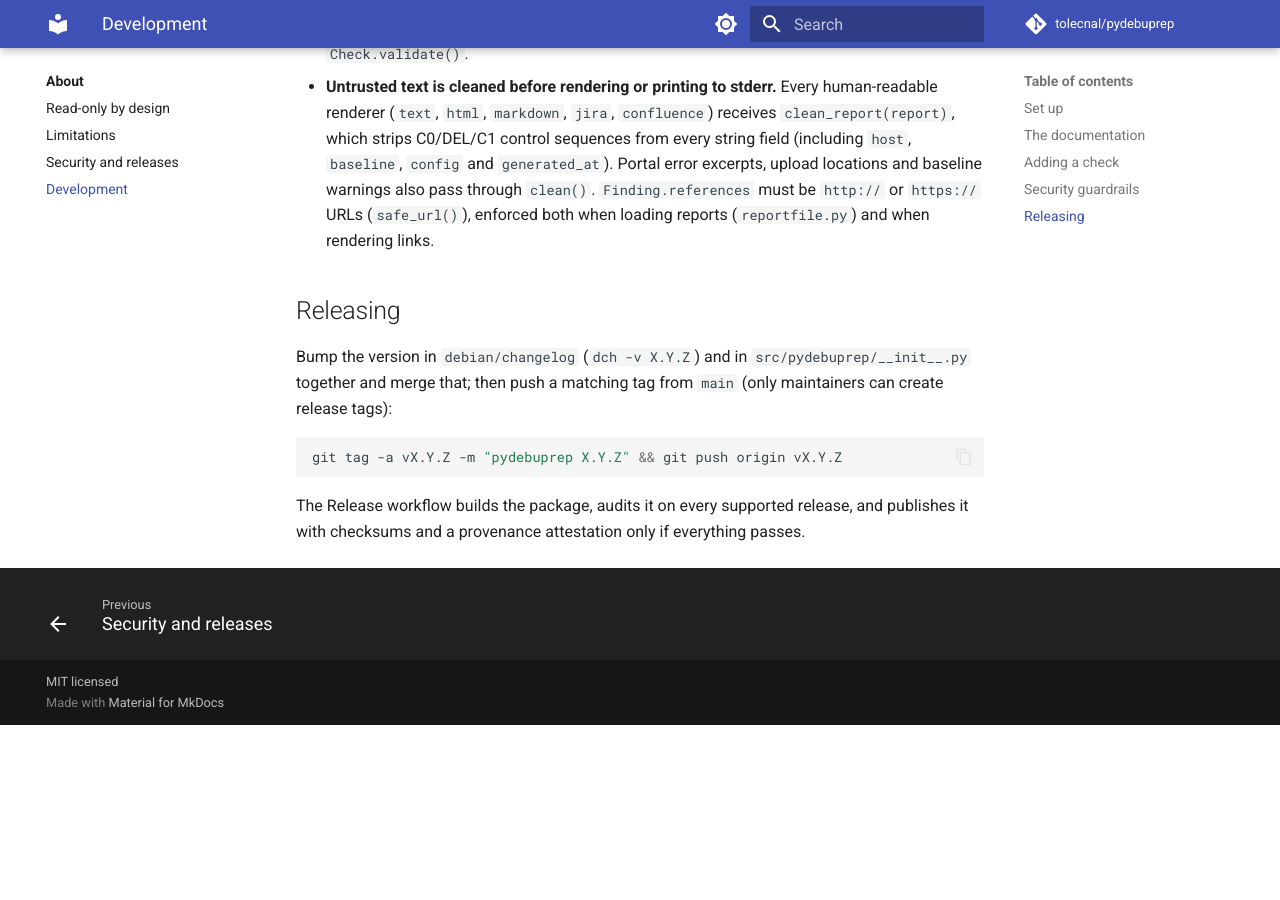
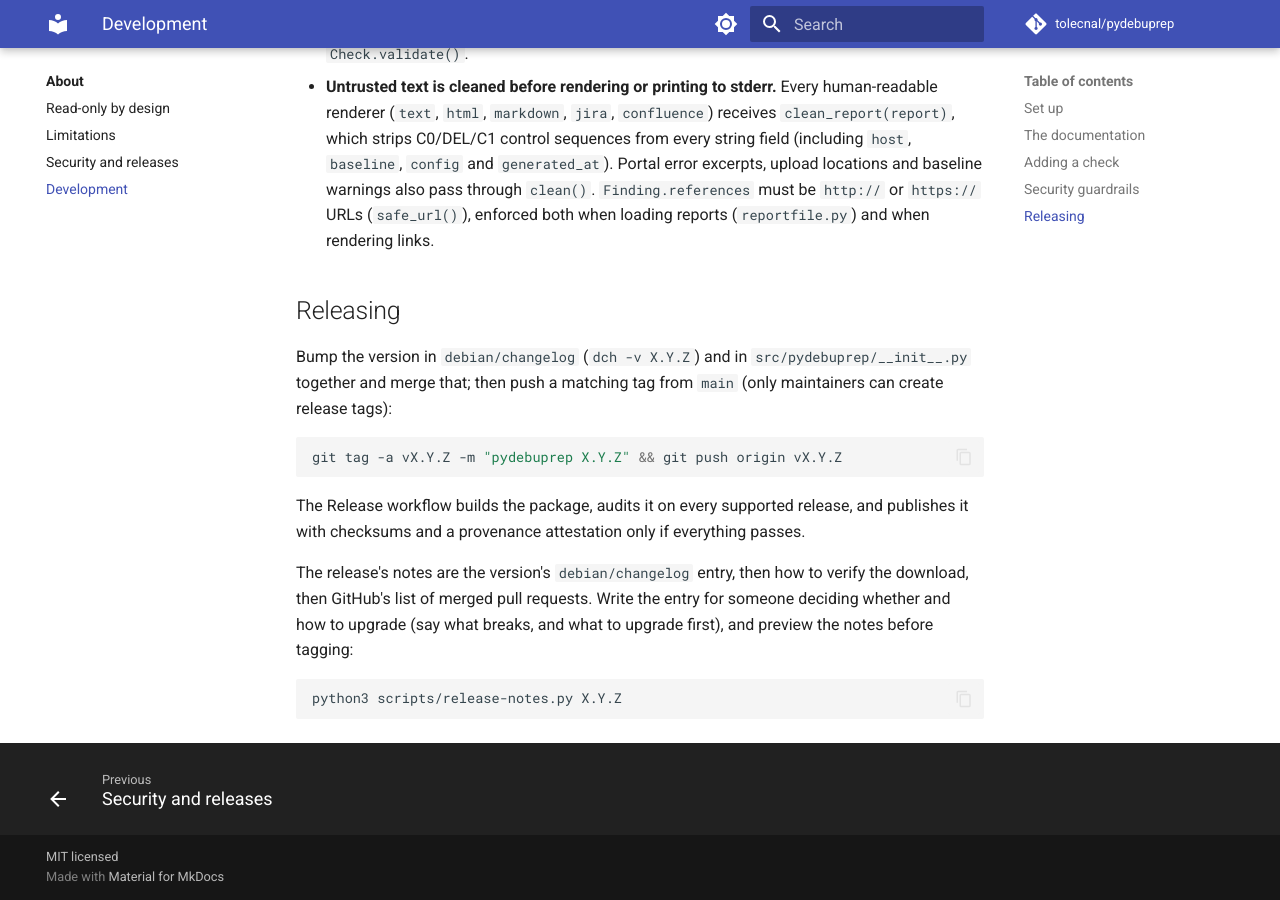
Before and after one commit to tolecnal/pydebuprep, an MkDocs documentation site: the page built from docs/about/development.md, in a window 1280 px wide and 900 px high, scrolled down 2794 px. Built offline with MkDocs 1.6.1 and Material for MkDocs 9.7.7, drawn with Linux system fonts in a browser that asks for light colours; comment, search, counter and statistics services are not loaded; before the commit the page ends 3519 px from its top, so only the background shows below that.

Commit message:
docs: release notes come from debian/changelog; preview them before tagging
Co-Authored-By: Claude Opus 5.5 <noreply@anthropic.com>

````diff
--- a/docs/about/development.md
+++ b/docs/about/development.md
@@ -123,3 +123,12 @@ git tag -a vX.Y.Z -m "pydebuprep X.Y.Z" && git push origin vX.Y.Z
 
 The Release workflow builds the package, audits it on every supported release, and
 publishes it with checksums and a provenance attestation only if everything passes.
+
+The release's notes are the version's `debian/changelog` entry, then how to verify the
+download, then GitHub's list of merged pull requests. Write the entry for someone
+deciding whether and how to upgrade (say what breaks, and what to upgrade first), and
+preview the notes before tagging:
+
+```sh
+python3 scripts/release-notes.py X.Y.Z
+```
````
Also changed, not shown: README.md (+3 -1 lines).
